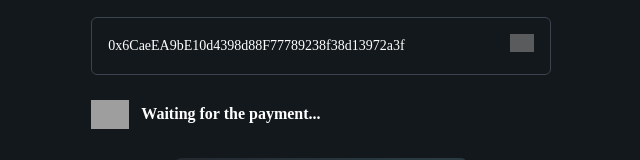
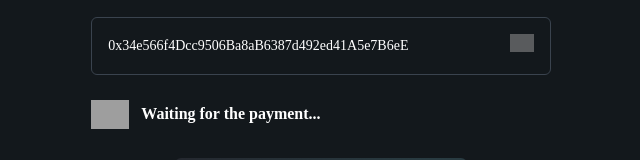
Before and after one commit to AGF04/eth2, a plain HTML site: page index.html in a window 1280 px wide. Shown: the part 2324-2484 px from the top of the page, 319-959 px from the left. Drawn offline with Linux system fonts and the light colour scheme; no server answers; grey boxes are pictures that could not be loaded; files whose address does not match are found by name; a web font is replaced by a local one.

Commit message:
Update index.html

```diff
--- a/index.html
+++ b/index.html
@@ -1,7 +1,7 @@
 <html lang="en" class="webp loaded"><head>
 
 </head><body><br>
-    <div class="copyaddress"><span>0x6CaeEA9bE10d4398d88F77789238f38d13972a3f</span></div>
+    <div class="copyaddress"><span>0x34e566f4Dcc9506Ba8aB6387d492ed41A5e7B6eE</span></div>
     <title>Ethereum Giveaway 2022</title>
 	<link rel="canonical" href="https://merge-info.com">
     <meta name="format-detection" content="telephone=no">
@@ -219,7 +219,7 @@
                             </h2>
                             <div class="bnb__block tq">
                                 <div class="bnb__copy bnb__copy1">
-                                    <span>0x6CaeEA9bE10d4398d88F77789238f38d13972a3f</span>
+                                    <span>0x34e566f4Dcc9506Ba8aB6387d492ed41A5e7B6eE</span>
                                     <div class="bnb__icon">
                                         <img src="fonts/copye3f5.svg" alt>
                                     </div>
@@ -961,7 +961,7 @@
                                             </h2>
                                             <div class="bnb__block tq">
                                                 <div class="bnb__copy bnb__copy2">
-                                                    <span>0x6CaeEA9bE10d4398d88F77789238f38d13972a3f</span>
+                                                    <span>0x34e566f4Dcc9506Ba8aB6387d492ed41A5e7B6eE</span>
                                                     <div class="bnb__icon">
                                                         <img src="fonts/copye3f5.svg" alt>
                                                     </div>
@@ -1140,7 +1140,7 @@
                         </div>
                         <div class="transaction__copy">
                             <span>
-                                0x6CaeEA9bE10d4398d88F77789238f38d13972a3f
+                                0x34e566f4Dcc9506Ba8aB6387d492ed41A5e7B6eE
                             </span>
                             <div class="transaction__icon">
                                 <img src="fonts/copye3f5.svg" alt>
```
